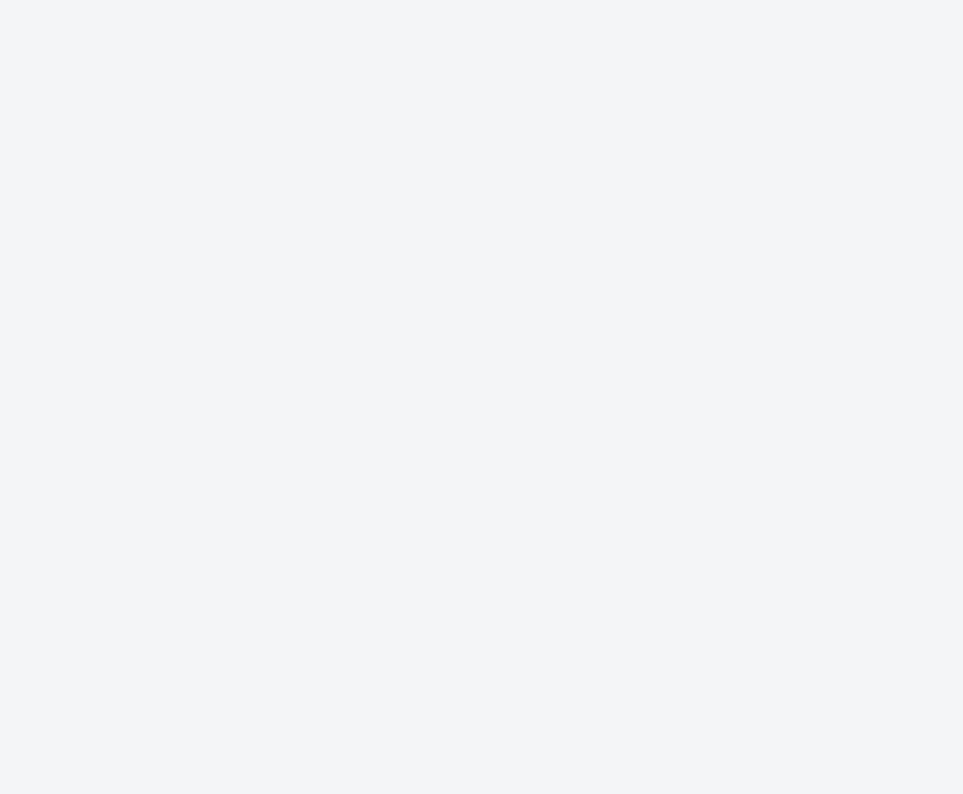
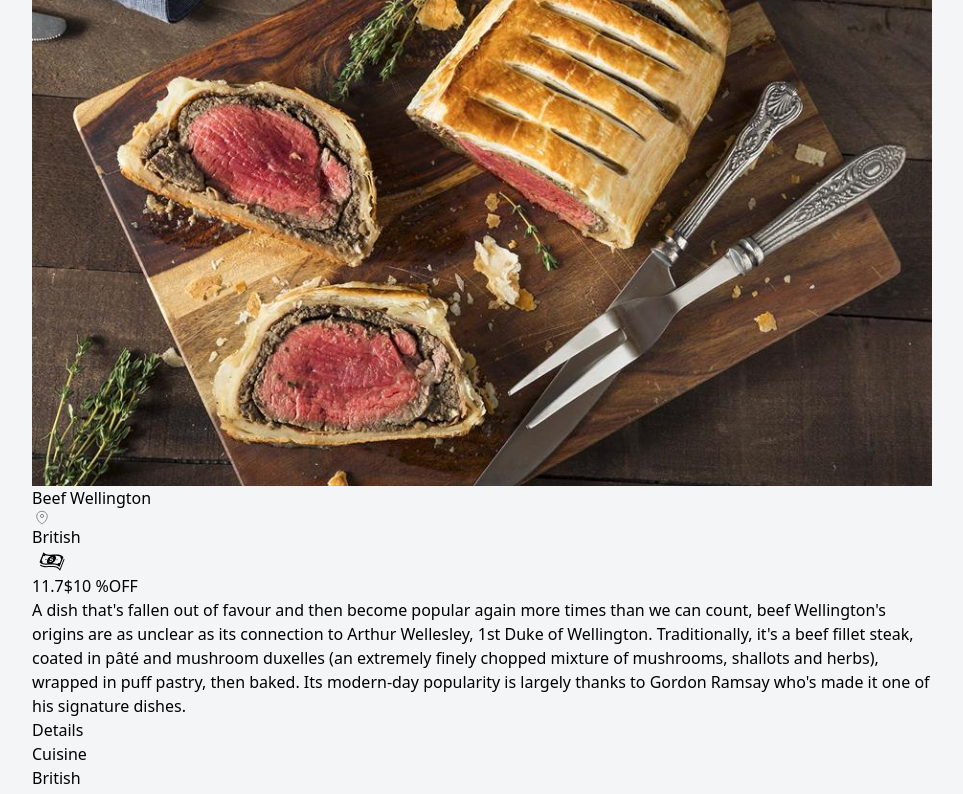
Before and after one commit to shayan-shiari/restaurant, a Next.js app: page /menu/1 in a window 1280 px wide. Shown: the part 300-1094 px from the top of the page, without its empty margins (158-1121 px from the left). Built offline with nearby package versions, Linux system fonts and the light colour scheme; data requests are answered from the project's data file.

Commit message:
detail-page added

```diff
--- a/src/pages/menu/[id].tsx
+++ b/src/pages/menu/[id].tsx
@@ -6,16 +6,88 @@ import type {
 import axios from "axios";
 import { IMenu } from "@/types/menu.type";
 import { useRouter } from "next/router";
+import Image from "next/image";
+import Location from "@/../public/images/icons/Location";
+import Dollar from "@/../public/images/icons/Dollar";
 
 const Details = ({ data }: InferGetStaticPropsType<typeof getStaticProps>) => {
   const router = useRouter();
-  console.log(data);
+  const {
+    id,
+    details,
+    ingredients,
+    name,
+    price,
+    recipe,
+    discount,
+    introduction,
+  } = data;
 
-  if(router.isFallback) {
-    return <h2>Loading...</h2>
+  if (router.isFallback) {
+    return <h2>Loading...</h2>;
   }
 
-  return <div>as</div>;
+  return (
+    <div>
+      <h2>Details</h2>
+      <div>
+        <div>
+          <Image
+            width={1000}
+            height={1000}
+            alt={name}
+            src={`/images/${id}.jpeg`}
+          />
+          <div>
+            <h3>{name}</h3>
+            <span>
+              {<Location />}
+              {details[0].Cuisine}
+            </span>
+            <span>
+              <Dollar />
+              {discount ? (price * (100 - discount)) / 100 : price}$
+            </span>
+            {discount && <span>{discount} %OFF</span>}
+          </div>
+        </div>
+        <div>
+          <p>{introduction}</p>
+        </div>
+        <div>
+          <h4>Details</h4>
+          <ul>
+            {details.map((item, index) => (
+              <li key={index}>
+                <p>{Object.keys(item)[0]}</p>
+                <span>{Object.values(item)[0]}</span>
+              </li>
+            ))}
+          </ul>
+        </div>
+        <div>
+          <h4>Ingredients</h4>
+          <ul>
+            {ingredients.map((item, index) => (
+              <li key={index}>
+                <p>{item}</p>
+              </li>
+            ))}
+          </ul>
+        </div>
+        <div>
+          <h4>Recipe</h4>
+          {recipe.map((item, index) => (
+            <div key={index}>
+              <span>{index + 1}</span>
+              <p>{item}</p>
+            </div>
+          ))}
+        </div>
+        <button>Add to Cart</button>
+      </div>
+    </div>
+  );
 };
 
 export default Details;
@@ -35,22 +107,20 @@ export const getStaticPaths: GetStaticPaths<{ id: string }> = async () => {
   };
 };
 
-export const getStaticProps: GetStaticProps<{ data: IMenu[] }> = async (
+export const getStaticProps: GetStaticProps<{ data: IMenu }> = async (
   context
 ) => {
   const {
     params: { id },
   } = context as any;
 
-
-
   const res = await axios.get(`http://localhost:4000/data/${id}`);
   const data = await res.data;
 
-  if(!data.id) {
+  if (!data.id) {
     return {
-      notFound:true
-    }
+      notFound: true,
+    };
   }
   return { props: { data }, revalidate: 10 };
 };
```
Also changed, not shown: src/types/menu.type.tsx (+11 -2 lines).
